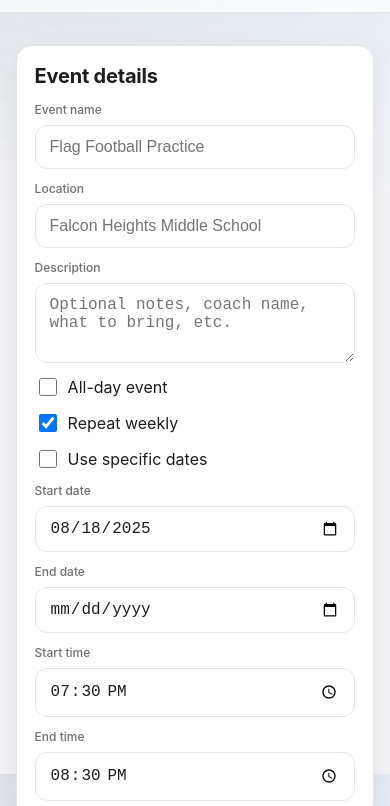
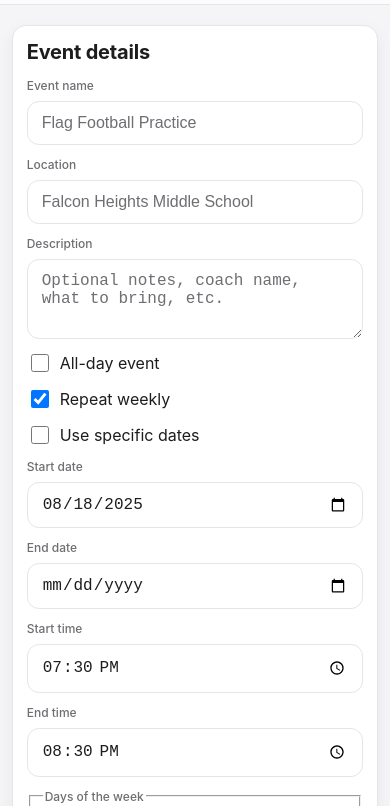
Before and after one commit to adamhaviland/QuickCalFile, a plain HTML site: page index.html in a window 390 px wide. Shown: the part 70-876 px from the top of the page. Drawn offline with Linux system fonts and the light colour scheme.

Commit message:
Add files via upload

```diff
--- a/style.css
+++ b/style.css
@@ -41,7 +41,7 @@ body {
 }
 
 .container {
-  width: min(1100px, 92vw);
+  width: min(980px, 92vw);
   margin-inline: auto;
 }
 
@@ -114,6 +114,8 @@ input[type="text"], input[type="date"], input[type="time"], textarea {
   font-size: 16px; /* Prevent iOS zoom on focus */
 }
 
+input::placeholder, textarea::placeholder { color: var(--muted); }
+
 input:focus, textarea:focus {
   border-color: var(--accent);
   box-shadow: 0 0 0 4px var(--ring);
@@ -178,9 +180,10 @@ textarea { min-height: 80px; resize: vertical; }
 .site-footer { padding-bottom: calc(60px + env(safe-area-inset-bottom)); }
 
 @media (max-width: 720px) {
+  body { background: var(--bg); }
   .grid { grid-template-columns: 1fr; gap: 12px; }
   .weekday-grid { grid-template-columns: repeat(4, 1fr); }
-  .card { padding: 18px; }
+  .card { padding: 18px; box-shadow: 0 6px 18px rgba(17, 24, 39, 0.06); }
   .actions { flex-direction: column; }
   .actions .btn { width: 100%; }
 }
@@ -189,4 +192,8 @@ textarea { min-height: 80px; resize: vertical; }
   .weekday-grid { grid-template-columns: repeat(3, 1fr); }
   .brand p { display: none; }
   .brand h1 { font-size: 18px; }
+  .container { width: 94vw; }
+  main.container { padding: 20px 0 40px; }
+  .card { padding: 14px; border-radius: 14px; }
+  .header-inner { padding: 14px 0; }
 }
```
